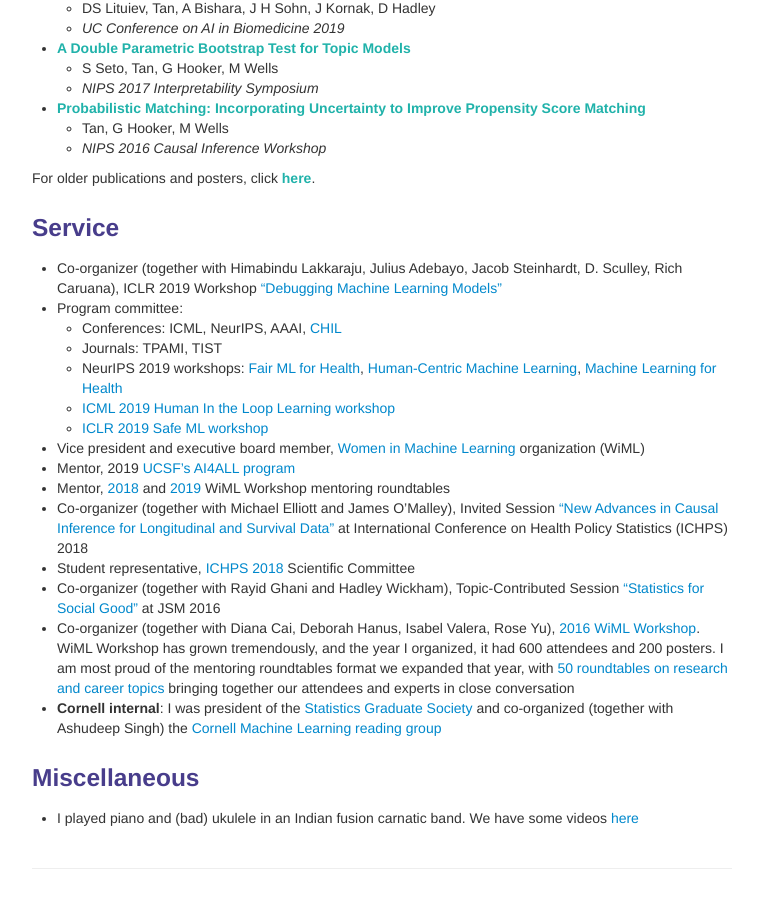
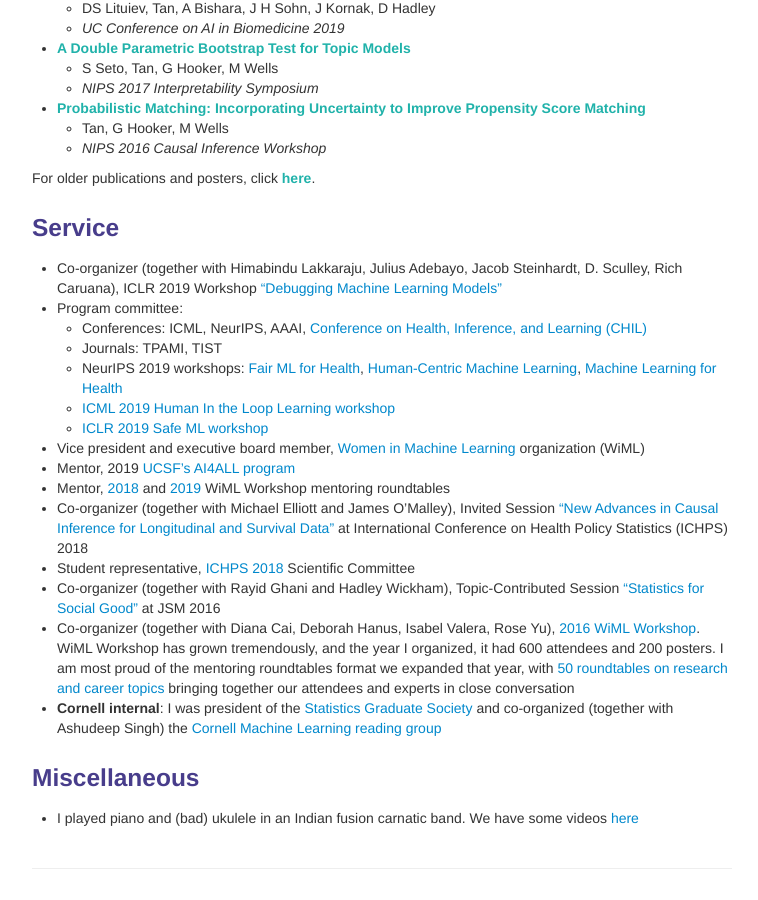
Before and after one commit to shftan/shftan.github.io, a Jekyll site: the page built from index.md, in a window 1280 px wide and 900 px high, scrolled down 2144 px. Shown: the whole window, without its empty margins (258-1016 px from the left). Built offline with Jekyll 4.4.1, drawn with Linux system fonts in a browser that asks for light colours.

Commit message:
Update index.md

```diff
--- a/index.md
+++ b/index.md
@@ -117,7 +117,7 @@ For older publications and posters, click <a class="paper" href="olderpublicatio
 </div>
 - Co-organizer (together with Himabindu Lakkaraju, Julius Adebayo, Jacob Steinhardt, D. Sculley, Rich Caruana), ICLR 2019 Workshop [“Debugging Machine Learning Models”](https://iclr.cc/Conferences/2019/Schedule?showEvent=628)
 - Program committee:
-  - Conferences: ICML, NeurIPS, AAAI, [CHIL](https://www.chilconference.org/)
+  - Conferences: ICML, NeurIPS, AAAI, [Conference on Health, Inference, and Learning (CHIL)](https://www.chilconference.org/)
   - Journals: TPAMI, TIST
   - NeurIPS 2019 workshops: [Fair ML for Health](https://www.fairmlforhealth.com/), [Human-Centric Machine Learning](https://sites.google.com/view/hcml-2019), [Machine Learning for Health](https://ml4health.github.io/2019/)
   - [ICML 2019 Human In the Loop Learning workshop](https://sites.google.com/view/hill2019/home)
```
